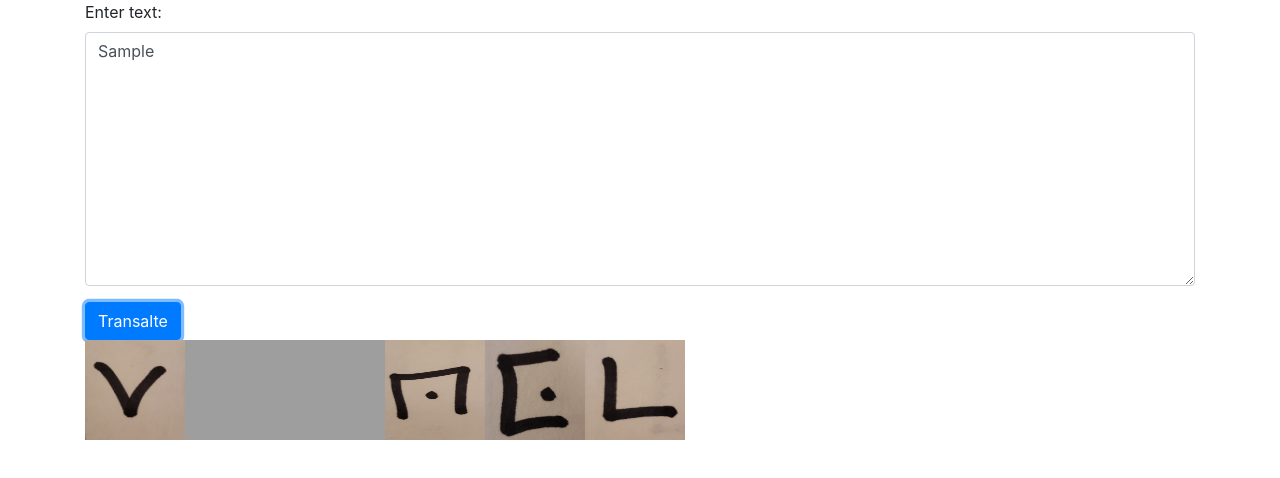
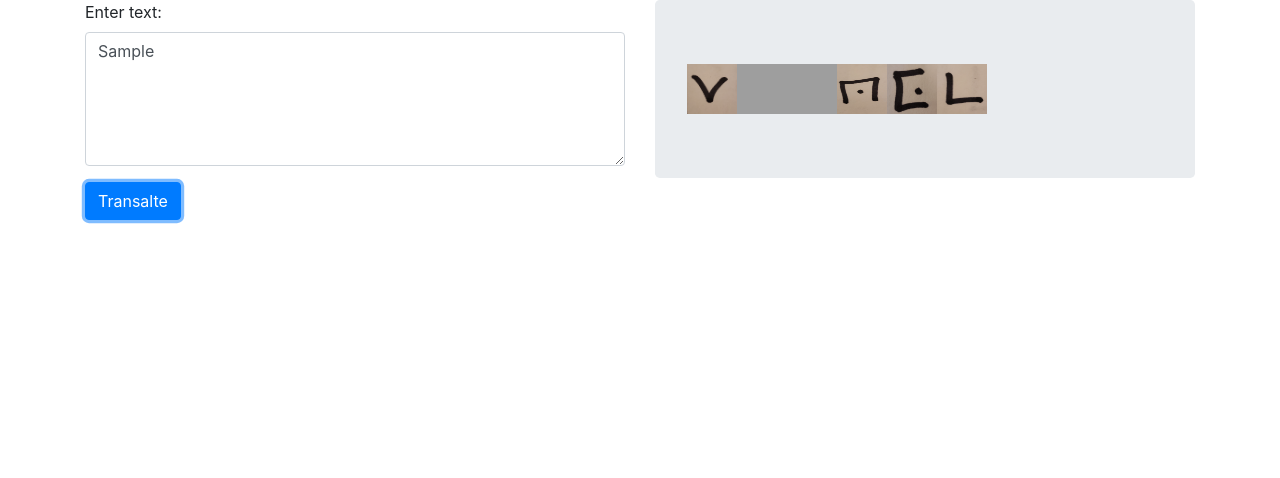
Before and after one commit to ElreyB/masonic_alphabet, a plain HTML site: page index.html in a window 1280 px wide. Both pictures are taken after typing "Sample" into the empty fields and a click on the button "Transalte". Drawn offline with nearby package versions, Linux system fonts and the light colour scheme; grey boxes are pictures that could not be loaded.

Commit message:
added a litte design

```diff
--- a/css/styles.css
+++ b/css/styles.css
@@ -1,9 +1,8 @@
 img {
-  height: 100px;
-  width: 100px;
+  height: 50px;
+  width: 50px;
 }
 
-span {
+.span {
   font-size: 50px;
-  margin: 7px;
 }
--- a/index.html
+++ b/index.html
@@ -20,16 +20,21 @@
 
 <body>
   <div class="container">
-    <form id="arabic_form">
-      <div class="form-group">
-        <label for="arabic_letters">Enter text:</label>
-        <textarea id="arabic_letters" cols="30" rows="10" class="form-control"></textarea>
+    <div class="row">
+      <div class="col-md">
+        <form id="arabic_form">
+          <div class="form-group">
+            <label for="arabic_letters">Enter text:</label>
+            <textarea id="arabic_letters" cols="10" rows="5" class="form-control"></textarea>
+          </div>
+          <button type="submit" class="btn btn-primary">Transalte</button>
+        </form>
       </div>
-      <button type="submit" class="btn btn-primary">Transalte</button>
-    </form>
+      <div class="col-md">
+        <div class="result jumbotron d-none">
 
-    <div class="result">
-
+        </div>
+      </div>
     </div>
   </div>
 </body>
--- a/js/script.js
+++ b/js/script.js
@@ -1,15 +1,17 @@
 $(document).ready(function () {
   $("#arabic_form").submit(function (e) {
+    $(".result").removeClass("d-none");
     const alphabet = ["a", "b", "c", "d", "e", "f", "g", "h", "i", "j", "k", "l", "m", "n", "o", "p", "q", "r", "s", "t", "u", "v", "w", "x", "y", "z"]
     const userInput = $("#arabic_letters").val()
     const letters = userInput.split("");
     $(".result").empty();
+
     letters.forEach(function (letter) {
       const letterLowerCase = letter.toLowerCase();
       if (alphabet.includes(letterLowerCase)) {
         $(".result").append(`<img src=img/${letterLowerCase}.jpg alt="">`);
       } else {
-        $(".result").append(`<span class="space">${letterLowerCase}</span>`);
+        $(".result").append(`<div class="span d-inline">${letterLowerCase}</div>`);
       }
     });
     e.preventDefault();
```
